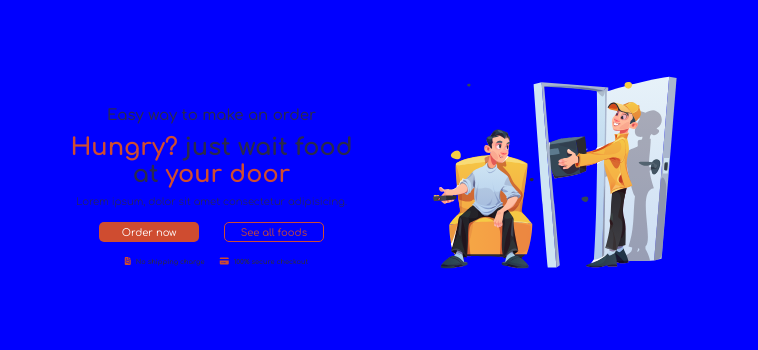
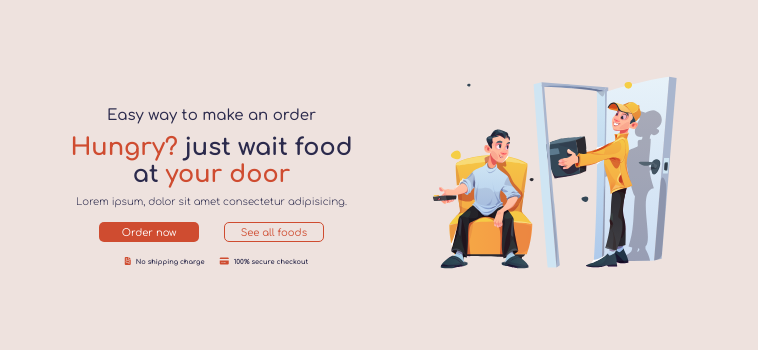
Before and after one commit to coodinggufc/food, a plain HTML site: page index.html in a window 1280 px wide. Shown: the part 51-401 px from the top of the page, without its empty margins (266-1024 px from the left). Drawn offline with Linux system fonts and the light colour scheme.

Commit message:
Update style.css

```diff
--- a/style.css
+++ b/style.css
@@ -8,7 +8,7 @@
     color: #2B2A4C;
 }
 body{
-    background-color: blue;
+    background-color: #EEE2DE;
 }
 
 .container header {
```
